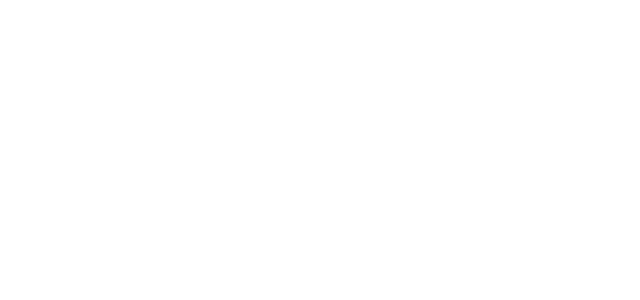
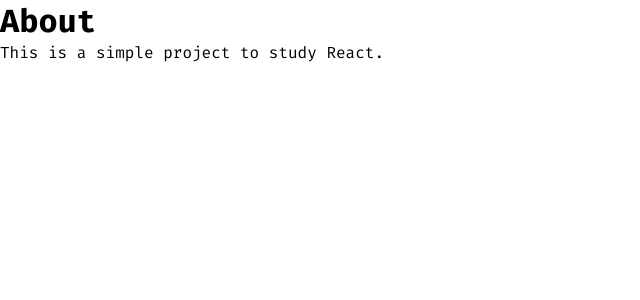
Before and after one commit to pietro-ramos/first-react-page, a React (Vite) app: page /about in a window 1280 px wide. Before the commit this address had no page. Shown: the top 300 px of the page, without its empty margins (0-640 px from the left). Built offline with nearby package versions, Linux system fonts and the light colour scheme.

Commit message:
add about

```diff
--- a/src/components/Header/index.jsx
+++ b/src/components/Header/index.jsx
@@ -8,7 +8,7 @@
             <nav>
                 <a href="#"> Home </a>
                 <a href="#"> Projects </a>
-                <a href="#"> About </a>
+                <a href="about"> About </a>
                 <a href="#"> Contact </a>
             </nav>
         </header>
--- /dev/null
+++ b/src/pages/About/index.jsx
@@ -0,0 +1,13 @@
+import { React } from "react";
+import styles from "./About.module.css";
+
+const About = () => {
+    return (
+        <div className={styles.about}>
+            <h1>About</h1>
+            <p>This is a simple project to study React.</p>
+        </div>
+    );
+}
+
+export default About;
--- a/src/routes.jsx
+++ b/src/routes.jsx
@@ -1,13 +1,14 @@
 import { BrowserRouter, Route, Routes } from 'react-router-dom';
 import Home from './pages/Home';
+import About from './pages/About';
 
 const AppRoutes = () => {
     return (
         <BrowserRouter>
             <Routes>
                 <Route path="/" element={<Home />} />
-                {/* <Route path="/about" element={<About />} />
-                <Route path="/projects" element={<Projects />} />
+                <Route path="/about" element={<About />} />
+                {/* <Route path="/projects" element={<Projects />} />
                 <Route path="/contact" element={<Contact />} /> */}
             </Routes>
         </BrowserRouter>
```
Also changed, not shown: src/pages/About/About.module.css (added).
